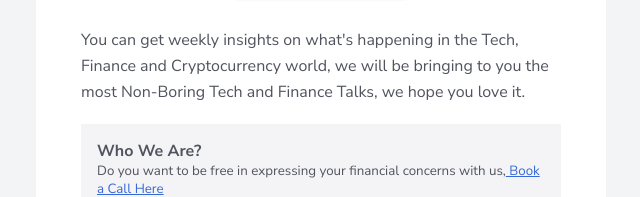
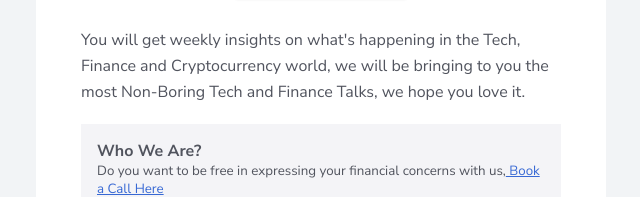
Before and after one commit to NaijaTechBro/Redox-api, a website: page email/newsletter.handlebars in a window 1280 px wide. Shown: the part 524-721 px from the top of the page, 319-959 px from the left. Drawn offline with nearby package versions, Linux system fonts and the light colour scheme; files that its build step writes are made by us from their sources.

Commit message:
handlebar

```diff
--- a/email/newsletter.handlebars
+++ b/email/newsletter.handlebars
@@ -472,7 +472,7 @@
                                 </td>
                               </tr>
                             </table>
-                            <p>You can get weekly insights on what's happening in the Tech, Finance and Cryptocurrency world, we will be bringing to you the most Non-Boring Tech and Finance Talks, we hope you love it.</p>
+                            <p>You will get weekly insights on what's happening in the Tech, Finance and Cryptocurrency world, we will be bringing to you the most Non-Boring Tech and Finance Talks, we hope you love it.</p>
                             <table class="attributes" width="100%" cellpadding="0" cellspacing="0" role="presentation">
                               <tr>
                                 <td class="attributes_content">
```
